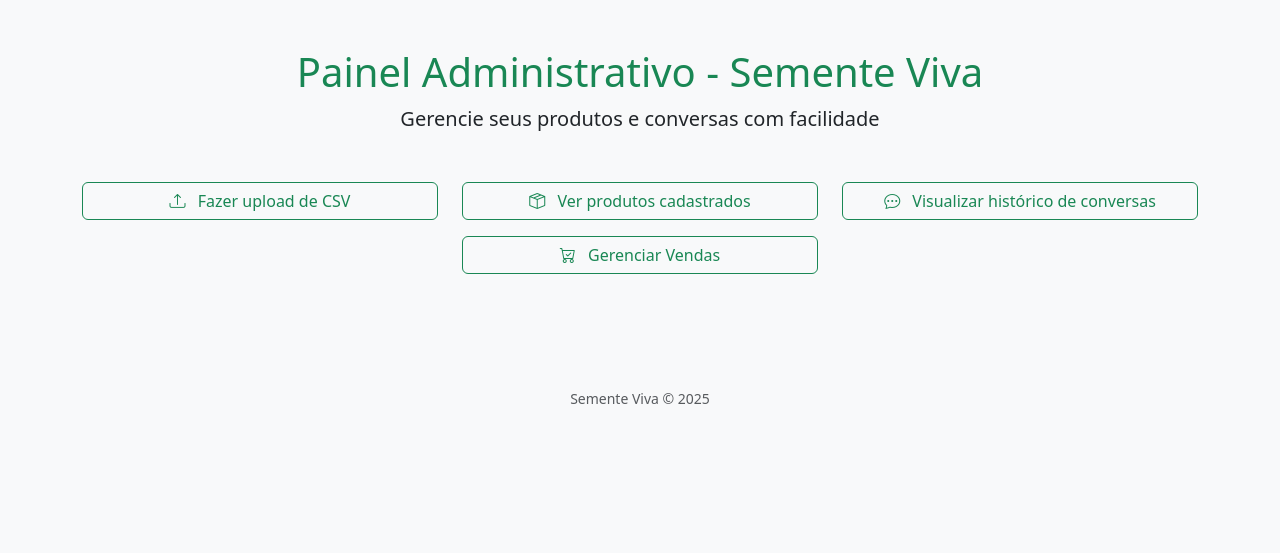
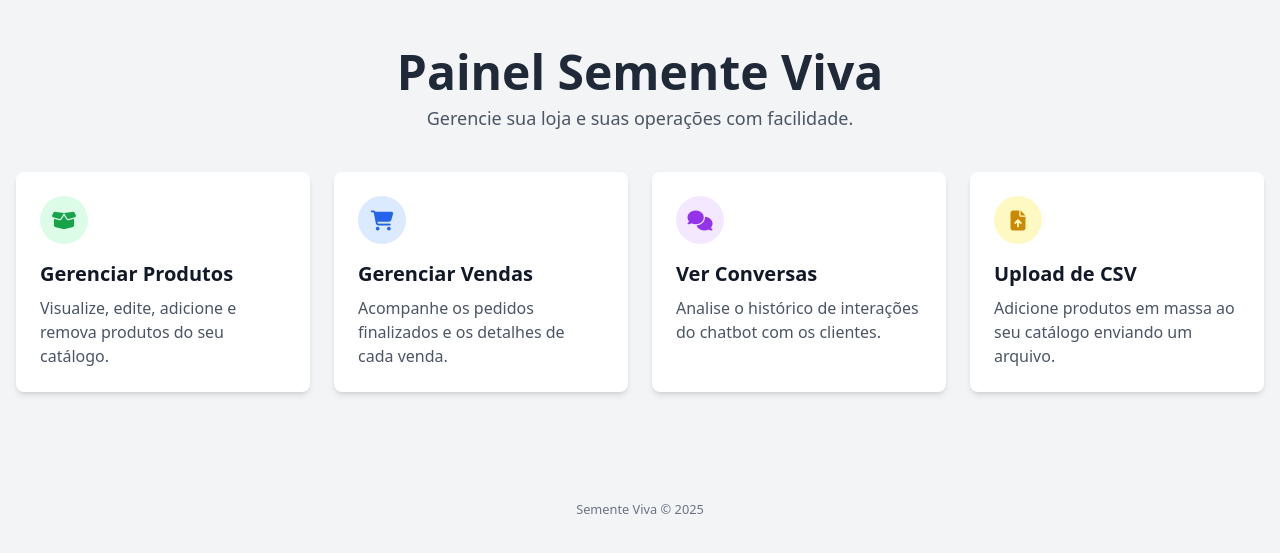
Before and after one commit to sementeviva/Teste-bot, a Flask app: page / in a window 1280 px wide. Shown: the top 553 px of the page. Run offline with Flask 3, Linux system fonts and the light colour scheme; some libraries are stand-ins or nearby versions.

Commit message:
Update index.html

```diff
--- a/templates/index.html
+++ b/templates/index.html
@@ -2,50 +2,70 @@
 <html lang="pt-BR">
 <head>
     <meta charset="UTF-8">
+    <meta name="viewport" content="width=device-width, initial-scale=1.0">
     <title>Painel | Semente Viva</title>
-    <link href="https://cdn.jsdelivr.net/npm/bootstrap@5.3.0/dist/css/bootstrap.min.css" rel="stylesheet">
-    <link href="https://cdn.jsdelivr.net/npm/bootstrap-icons@1.10.5/font/bootstrap-icons.css" rel="stylesheet">
+    <!-- Tailwind CSS para estilização principal -->
+    <script src="https://cdn.tailwindcss.com"></script>
+    <!-- Font Awesome para ícones -->
+    <link rel="stylesheet" href="https://cdnjs.cloudflare.com/ajax/libs/font-awesome/6.5.2/css/all.min.css">
 </head>
-<body class="bg-light">
-    <div class="container py-5">
-        <div class="text-center mb-5">
-            <h1 class="text-success">Painel Administrativo - Semente Viva</h1>
-            <p class="lead">Gerencie seus produtos e conversas com facilidade</p>
+<body class="bg-gray-100">
+
+    <div class="container mx-auto px-4 py-8 md:py-12">
+        <!-- Cabeçalho -->
+        <div class="text-center mb-10">
+            <h1 class="text-4xl md:text-5xl font-bold text-gray-800">
+                Painel Semente Viva
+            </h1>
+            <p class="text-lg text-gray-600 mt-2">Gerencie sua loja e suas operações com facilidade.</p>
         </div>
 
-        <div class="row justify-content-center">
-            <div class="col-md-4">
-                {# Anterior: {{ url_for('upload_csv.upload_csv') }} #}
-                <a href="{{ url_for('upload_csv_bp.upload_csv') }}" class="btn btn-outline-success w-100 mb-3">
-                    <i class="bi bi-upload me-2"></i> Fazer upload de CSV
+        <!-- Grade de Navegação com Cards -->
+        <div class="grid grid-cols-1 md:grid-cols-2 lg:grid-cols-4 gap-6">
+
+            <!-- Card: Gerenciar Produtos -->
+            <a href="{{ url_for('ver_produtos_bp.ver_produtos') }}" class="block p-6 bg-white rounded-lg shadow-md hover:shadow-xl transition-shadow duration-300">
+                <div class="flex items-center justify-center h-12 w-12 rounded-full bg-green-100 text-green-600 mb-4">
+                    <i class="fas fa-box-open fa-lg"></i>
+                </div>
+                <h3 class="text-xl font-semibold text-gray-900">Gerenciar Produtos</h3>
+                <p class="mt-2 text-gray-600">Visualize, edite, adicione e remova produtos do seu catálogo.</p>
             </a>
+
+            <!-- Card: Gerenciar Vendas -->
+            <a href="{{ url_for('gerenciar_vendas_bp.gerenciar_vendas') }}" class="block p-6 bg-white rounded-lg shadow-md hover:shadow-xl transition-shadow duration-300">
+                <div class="flex items-center justify-center h-12 w-12 rounded-full bg-blue-100 text-blue-600 mb-4">
+                    <i class="fas fa-shopping-cart fa-lg"></i>
                 </div>
-            <div class="col-md-4">
-                {# Anterior: {{ url_for('ver_produtos.ver_produtos') }} #}
-                <a href="{{ url_for('ver_produtos_bp.ver_produtos') }}" class="btn btn-outline-success w-100 mb-3">
-                    <i class="bi bi-box-seam me-2"></i> Ver produtos cadastrados
+                <h3 class="text-xl font-semibold text-gray-900">Gerenciar Vendas</h3>
+                <p class="mt-2 text-gray-600">Acompanhe os pedidos finalizados e os detalhes de cada venda.</p>
             </a>
+
+            <!-- Card: Histórico de Conversas -->
+            <a href="{{ url_for('ver_conversas_bp.ver_conversas') }}" class="block p-6 bg-white rounded-lg shadow-md hover:shadow-xl transition-shadow duration-300">
+                <div class="flex items-center justify-center h-12 w-12 rounded-full bg-purple-100 text-purple-600 mb-4">
+                    <i class="fas fa-comments fa-lg"></i>
                 </div>
-            <div class="col-md-4">
-                {# Anterior: {{ url_for('ver_conversas') }} #}
-                {# Assumindo que também há um Blueprint 'ver_conversas_bp' #}
-                <a href="{{ url_for('ver_conversas_bp.ver_conversas') }}" class="btn btn-outline-success w-100 mb-3">
-                    <i class="bi bi-chat-dots me-2"></i> Visualizar histórico de conversas
+                <h3 class="text-xl font-semibold text-gray-900">Ver Conversas</h3>
+                <p class="mt-2 text-gray-600">Analise o histórico de interações do chatbot com os clientes.</p>
             </a>
+
+            <!-- Card: Upload de CSV -->
+            <a href="{{ url_for('upload_csv_bp.upload_csv') }}" class="block p-6 bg-white rounded-lg shadow-md hover:shadow-xl transition-shadow duration-300">
+                <div class="flex items-center justify-center h-12 w-12 rounded-full bg-yellow-100 text-yellow-600 mb-4">
+                    <i class="fas fa-file-upload fa-lg"></i>
                 </div>
-            {# NOVO: Botão para Gerenciar Vendas #}
-            <div class="col-md-4">
-                <a href="{{ url_for('gerenciar_vendas_bp.gerenciar_vendas') }}" class="btn btn-outline-success w-100 mb-3">
-                    <i class="bi bi-cart-check me-2"></i> Gerenciar Vendas
+                <h3 class="text-xl font-semibold text-gray-900">Upload de CSV</h3>
+                <p class="mt-2 text-gray-600">Adicione produtos em massa ao seu catálogo enviando um arquivo.</p>
             </a>
-            </div>
+
         </div>
     </div>
 
-    <footer class="text-center mt-5 text-muted">
-        <small>Semente Viva © 2025</small>
+    <!-- Rodapé -->
+    <footer class="text-center py-6 mt-8 text-gray-500">
+        <small>Semente Viva &copy; 2025</small>
     </footer>
 
-    <script src="https://cdn.jsdelivr.net/npm/bootstrap@5.3.0/dist/js/bootstrap.bundle.min.js"></script>
 </body>
 </html>
```
Lines whose indentation alone changed are shown as unchanged.
